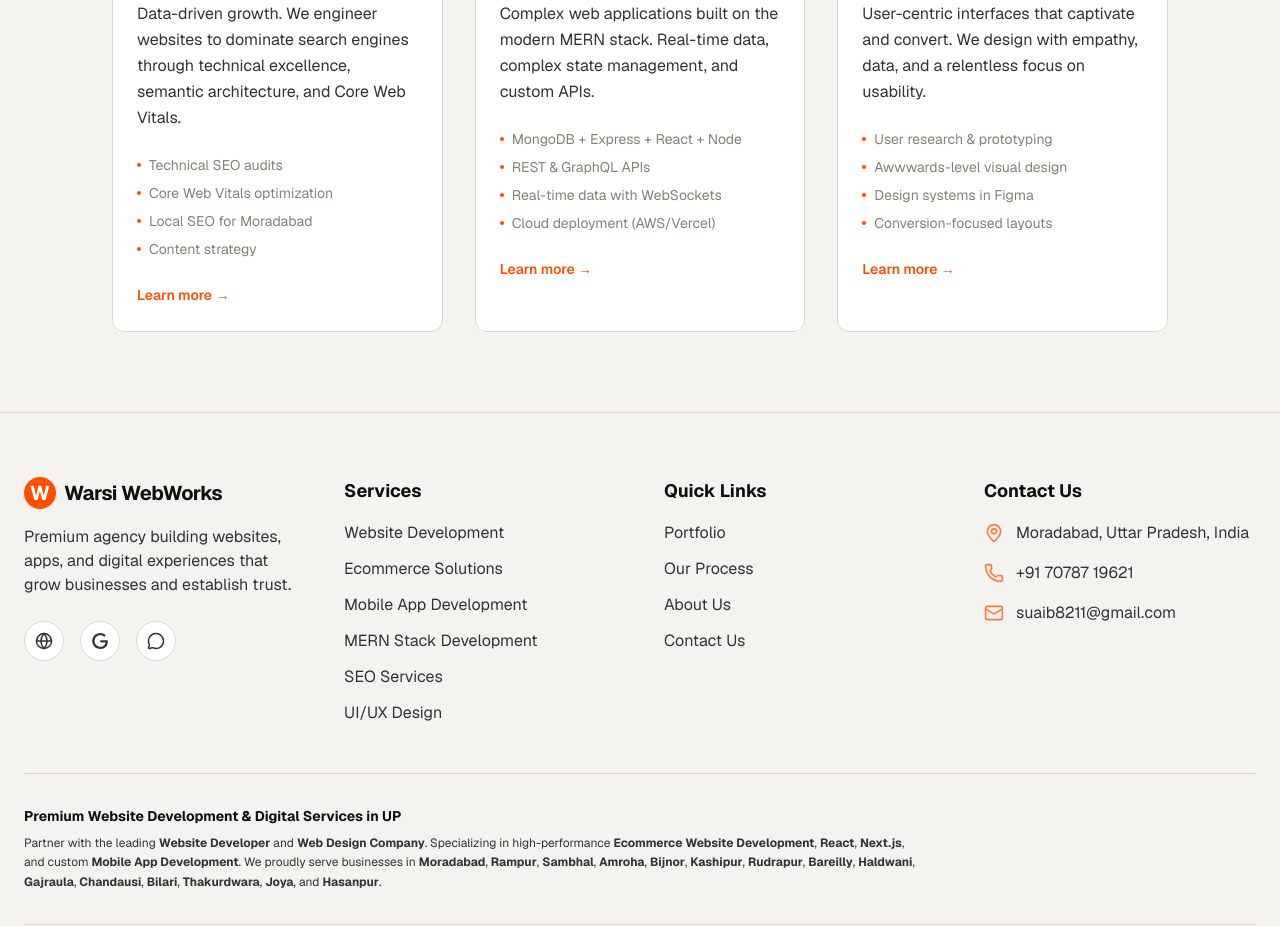
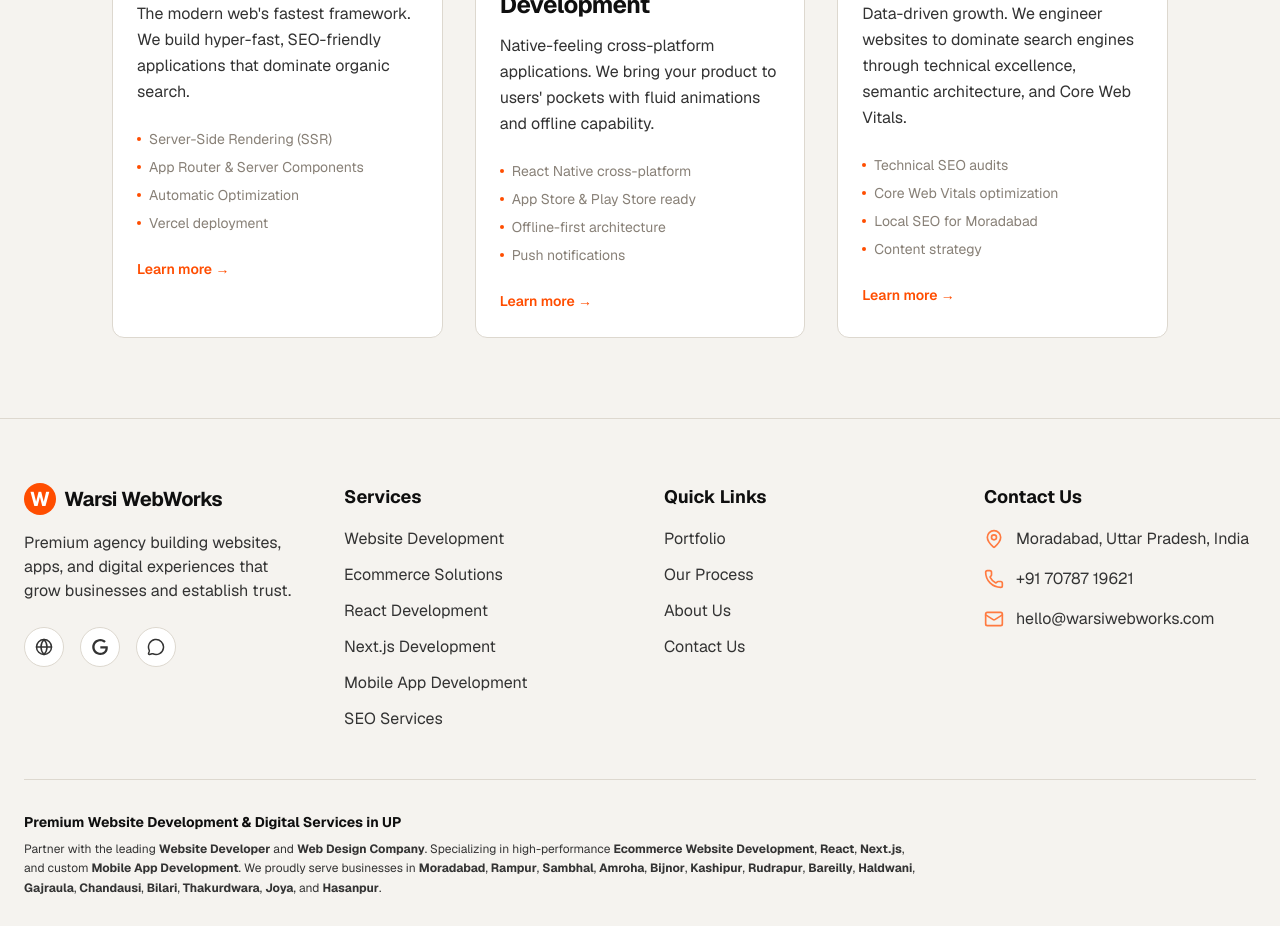
Before and after one commit to suaib92/Warsi-Webworks, a Next.js app: page /services in a window 1280 px wide. Shown: the part 1100-2026 px from the top of the page. Built offline with nearby package versions, Linux system fonts and the light colour scheme; a web font is replaced by a local one.

Commit message:
Fix 404 links and apply audit fixes

```diff
--- a/src/app/contact/page.tsx
+++ b/src/app/contact/page.tsx
@@ -27,7 +27,7 @@
       "@id": "https://warsi-webworks.vercel.app",
       "url": "https://warsi-webworks.vercel.app",
       "telephone": "+917078719621",
-      "email": "suaib8211@gmail.com",
+      "email": "hello@warsiwebworks.com",
       "address": {
         "@type": "PostalAddress",
         "streetAddress": "Moradabad",
@@ -109,8 +109,8 @@
                 </div>
                 <div>
                   <h3 className="text-lg font-bold text-text-primary mb-1">Email Us</h3>
-                  <a href="mailto:suaib8211@gmail.com" className="text-text-body hover:text-accent transition-colors">
-                    suaib8211@gmail.com
+                  <a href="mailto:hello@warsiwebworks.com" className="text-text-body hover:text-accent transition-colors">
+                    hello@warsiwebworks.com
                   </a>
                 </div>
               </div>
--- a/src/app/layout.tsx
+++ b/src/app/layout.tsx
@@ -52,9 +52,6 @@
     index: true,
     follow: true,
   },
-  verification: {
-    google: "YOUR_GOOGLE_VERIFICATION_CODE",
-  },
 };
 
 const jsonLd = {
@@ -67,7 +64,7 @@
       "@id": "https://warsi-webworks.vercel.app",
       "url": "https://warsi-webworks.vercel.app",
       "telephone": "+917078719621",
-      "email": "suaib8211@gmail.com",
+      "email": "hello@warsiwebworks.com",
       "address": {
         "@type": "PostalAddress",
         "streetAddress": "Moradabad",
--- a/src/app/privacy-policy/page.tsx
+++ b/src/app/privacy-policy/page.tsx
@@ -24,18 +24,18 @@
 
           <section>
             <h2 className="text-2xl font-bold text-text-primary mb-4">Data Retention</h2>
-            <p>We retain your inquiry data for up to 12 months after the last communication. You may request deletion at any time by emailing suaib8211@gmail.com.</p>
+            <p>We retain your inquiry data for up to 12 months after the last communication. You may request deletion at any time by emailing hello@warsiwebworks.com.</p>
           </section>
 
           <section>
             <h2 className="text-2xl font-bold text-text-primary mb-4">Your Rights</h2>
-            <p>You have the right to access, correct, or delete your personal data. To exercise these rights, contact us at suaib8211@gmail.com.</p>
+            <p>You have the right to access, correct, or delete your personal data. To exercise these rights, contact us at hello@warsiwebworks.com.</p>
           </section>
 
           <section>
             <h2 className="text-2xl font-bold text-text-primary mb-4">Contact</h2>
             <p>For privacy-related inquiries, reach out to:</p>
-            <p className="mt-2">Warsi WebWorks, Moradabad, UP, India<br />Email: suaib8211@gmail.com</p>
+            <p className="mt-2">Warsi WebWorks, Moradabad, UP, India<br />Email: hello@warsiwebworks.com</p>
           </section>
         </div>
       </div>
--- a/src/app/services/page.tsx
+++ b/src/app/services/page.tsx
@@ -12,42 +12,42 @@
     title: "Website Development",
     desc: "High-performance digital platforms engineered for conversion. We build robust, scalable architectures that load instantly and rank high.",
     features: ["Next.js & React powered", "Server-side rendered SEO", "Sub-second load times", "Responsive by default"],
-    slug: "website-development",
+    slug: "website-development-moradabad",
   },
   {
     id: "02",
     title: "Ecommerce Development",
     desc: "Immersive shopping experiences. From custom storefronts to complex inventory systems, we build commerce solutions that scale.",
     features: ["Shopify Plus & custom builds", "Payment gateway integration", "Inventory management", "Mobile-optimized checkout"],
-    slug: "ecommerce-development",
+    slug: "ecommerce-development-moradabad",
   },
   {
     id: "03",
+    title: "React Development",
+    desc: "Complex web applications built on modern React stack. Real-time data, complex state management, and custom APIs.",
+    features: ["React + Redux/Zustand", "REST & GraphQL APIs", "Real-time data with WebSockets", "Cloud deployment"],
+    slug: "react-development-moradabad",
+  },
+  {
+    id: "04",
+    title: "Next.js Development",
+    desc: "The modern web's fastest framework. We build hyper-fast, SEO-friendly applications that dominate organic search.",
+    features: ["Server-Side Rendering (SSR)", "App Router & Server Components", "Automatic Optimization", "Vercel deployment"],
+    slug: "nextjs-development-moradabad",
+  },
+  {
+    id: "05",
     title: "Mobile App Development",
     desc: "Native-feeling cross-platform applications. We bring your product to users' pockets with fluid animations and offline capability.",
     features: ["React Native cross-platform", "App Store & Play Store ready", "Offline-first architecture", "Push notifications"],
-    slug: "mobile-app-development",
+    slug: "mobile-app-development-moradabad",
   },
   {
-    id: "04",
+    id: "06",
     title: "SEO Services",
     desc: "Data-driven growth. We engineer websites to dominate search engines through technical excellence, semantic architecture, and Core Web Vitals.",
     features: ["Technical SEO audits", "Core Web Vitals optimization", "Local SEO for Moradabad", "Content strategy"],
-    slug: "seo-services",
-  },
-  {
-    id: "05",
-    title: "MERN Applications",
-    desc: "Complex web applications built on the modern MERN stack. Real-time data, complex state management, and custom APIs.",
-    features: ["MongoDB + Express + React + Node", "REST & GraphQL APIs", "Real-time data with WebSockets", "Cloud deployment (AWS/Vercel)"],
-    slug: "mern-applications",
-  },
-  {
-    id: "06",
-    title: "UI/UX Design",
-    desc: "User-centric interfaces that captivate and convert. We design with empathy, data, and a relentless focus on usability.",
-    features: ["User research & prototyping", "Awwwards-level visual design", "Design systems in Figma", "Conversion-focused layouts"],
-    slug: "ui-ux-design",
+    slug: "seo-services-moradabad",
   },
 ];
 
--- a/src/app/terms/page.tsx
+++ b/src/app/terms/page.tsx
@@ -29,7 +29,7 @@
 
           <section>
             <h2 className="text-2xl font-bold text-text-primary mb-4">Contact</h2>
-            <p>For questions about these terms, contact us at suaib8211@gmail.com.</p>
+            <p>For questions about these terms, contact us at hello@warsiwebworks.com.</p>
           </section>
         </div>
       </div>
--- a/src/components/layout/Footer.tsx
+++ b/src/components/layout/Footer.tsx
@@ -38,22 +38,22 @@
             <h3 className="font-bold text-lg mb-4 text-text-primary">Services</h3>
             <ul className="space-y-3">
               <li>
-                <Link href="/services/website-development" className="text-text-body hover:text-accent-light transition-colors">Website Development</Link>
+                <Link href="/services/website-development-moradabad" className="text-text-body hover:text-accent-light transition-colors">Website Development</Link>
               </li>
               <li>
-                <Link href="/services/ecommerce-development" className="text-text-body hover:text-accent-light transition-colors">Ecommerce Solutions</Link>
+                <Link href="/services/ecommerce-development-moradabad" className="text-text-body hover:text-accent-light transition-colors">Ecommerce Solutions</Link>
               </li>
               <li>
-                <Link href="/services/mobile-app-development" className="text-text-body hover:text-accent-light transition-colors">Mobile App Development</Link>
+                <Link href="/services/react-development-moradabad" className="text-text-body hover:text-accent-light transition-colors">React Development</Link>
               </li>
               <li>
-                <Link href="/services/mern-applications" className="text-text-body hover:text-accent-light transition-colors">MERN Stack Development</Link>
+                <Link href="/services/nextjs-development-moradabad" className="text-text-body hover:text-accent-light transition-colors">Next.js Development</Link>
               </li>
               <li>
-                <Link href="/services/seo-services" className="text-text-body hover:text-accent-light transition-colors">SEO Services</Link>
+                <Link href="/services/mobile-app-development-moradabad" className="text-text-body hover:text-accent-light transition-colors">Mobile App Development</Link>
               </li>
               <li>
-                <Link href="/services/ui-ux-design" className="text-text-body hover:text-accent-light transition-colors">UI/UX Design</Link>
+                <Link href="/services/seo-services-moradabad" className="text-text-body hover:text-accent-light transition-colors">SEO Services</Link>
               </li>
             </ul>
           </div>
@@ -91,7 +91,7 @@
               </li>
               <li className="flex items-center gap-3 text-text-body">
                 <Mail className="w-5 h-5 text-accent-light shrink-0" aria-hidden="true" />
-                <a href="mailto:suaib8211@gmail.com" className="hover:text-accent-light transition-colors" aria-label="Email Warsi WebWorks at suaib8211@gmail.com">suaib8211@gmail.com</a>
+                <a href="mailto:hello@warsiwebworks.com" className="hover:text-accent-light transition-colors" aria-label="Email Warsi WebWorks at hello@warsiwebworks.com">hello@warsiwebworks.com</a>
               </li>
             </ul>
           </div>
--- a/src/components/layout/WhatsAppButton.tsx
+++ b/src/components/layout/WhatsAppButton.tsx
@@ -5,7 +5,7 @@
 export default function WhatsAppButton() {
   return (
     <a
-      href="https://wa.me/917078719621"
+      href="https://wa.me/917078719621?text=Hi,%20I'd%20like%20to%20discuss%20a%20project."
       target="_blank"
       rel="noopener noreferrer"
       aria-label="Chat on WhatsApp"
--- a/src/components/sections/Metrics.tsx
+++ b/src/components/sections/Metrics.tsx
@@ -11,30 +11,9 @@
 ];
 
 function Counter({ value, suffix }: { value: number, suffix: string }) {
-  const [count, setCount] = useState(0);
-  const ref = useRef<HTMLDivElement>(null);
-  const inView = useInView(ref, { once: true, amount: 0.5 });
-
-  useEffect(() => {
-    if (inView) {
-      let start = 0;
-      const end = value;
-      const duration = 2000;
-      const incrementTime = (duration / end) * 2;
-
-      const timer = setInterval(() => {
-        start += 1;
-        setCount(start);
-        if (start === end) clearInterval(timer);
-      }, incrementTime);
-
-      return () => clearInterval(timer);
-    }
-  }, [inView, value]);
-
   return (
-    <div ref={ref} className="text-5xl md:text-7xl font-bold text-primary mb-2 drop-shadow-[0_0_15px_rgba(var(--primary),0.5)]">
-      {count}{suffix}
+    <div className="text-5xl md:text-7xl font-bold text-primary mb-2 drop-shadow-[0_0_15px_rgba(var(--primary),0.5)]">
+      {value}{suffix}
     </div>
   );
 }
--- a/src/components/sections/Services.tsx
+++ b/src/components/sections/Services.tsx
@@ -100,8 +100,25 @@
 }
 
 export default function Services() {
+  const servicesSchema = {
+    "@context": "https://schema.org",
+    "@graph": capabilities.map(cap => ({
+      "@type": "Service",
+      "name": cap.title,
+      "description": cap.description,
+      "provider": {
+        "@type": "LocalBusiness",
+        "name": "Warsi WebWorks"
+      }
+    }))
+  };
+
   return (
     <section className="bg-base py-32 relative border-t border-border-section">
+      <script
+        type="application/ld+json"
+        dangerouslySetInnerHTML={{ __html: JSON.stringify(servicesSchema) }}
+      />
       <div className="container mx-auto px-6 md:px-12">
 
         <div className="max-w-4xl mb-24">
```
Also changed, not shown: src/components/sections/Hero.tsx (+1 -10 lines), src/components/sections/Testimonials.tsx (+7 -8 lines).
